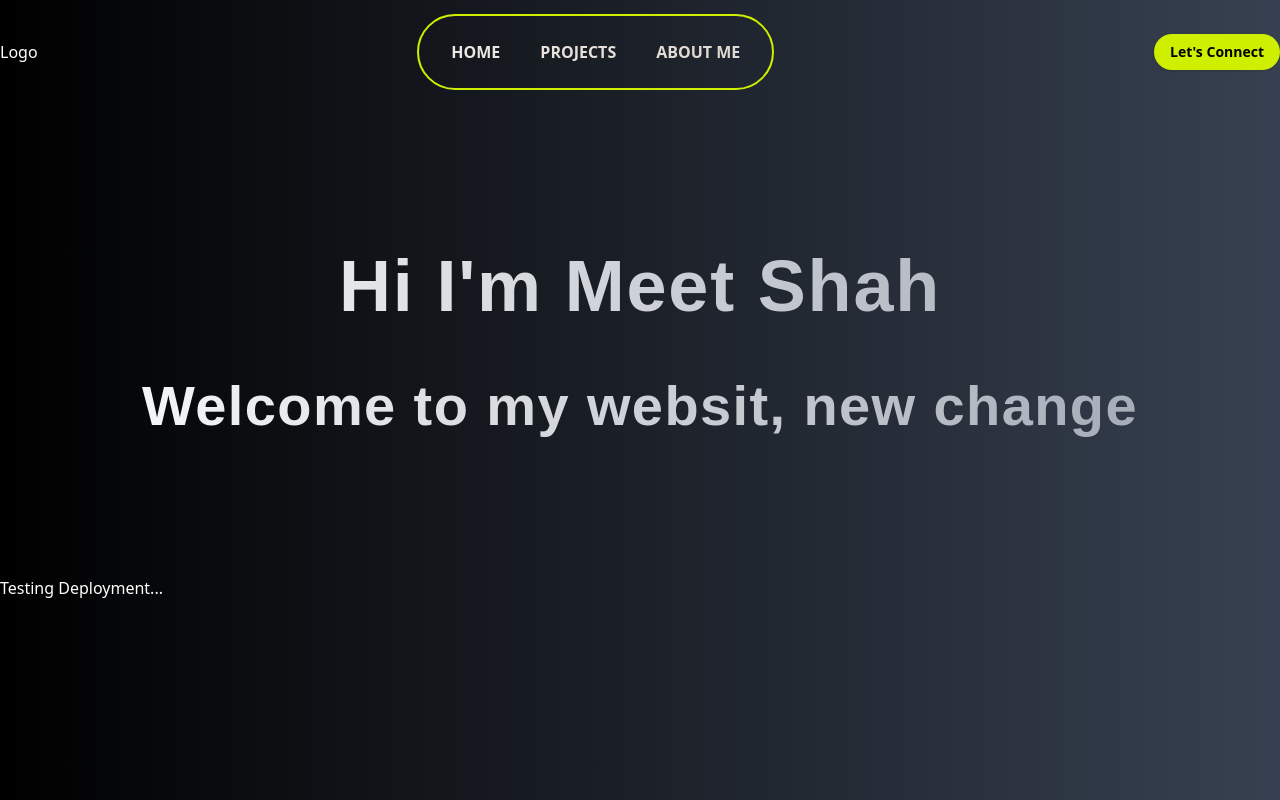
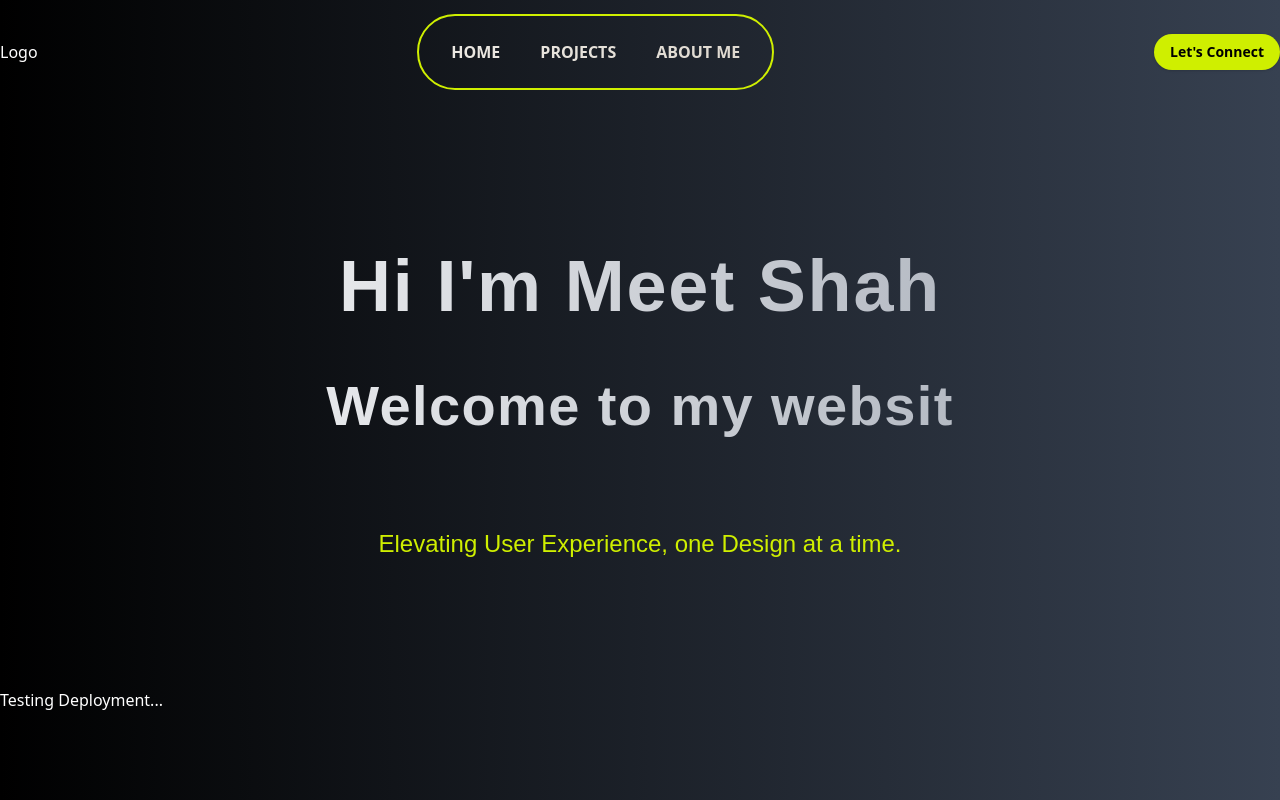
Before and after one commit to KaustubhTrivedi/meet-portfolio, a React (Vite) app in the folder frontend/: page / in a window 1280 px wide. Built offline with nearby package versions, Linux system fonts and the light colour scheme.

Commit message:
removed temporary stuff

```diff
--- a/frontend/src/components/home/Hero.tsx
+++ b/frontend/src/components/home/Hero.tsx
@@ -29,8 +29,9 @@ const Hero = () => {
       variants={container}
       initial="hidden"
       animate="show"
-      className="text-white text-center py-12 sm:py-16 md:py-24 lg:py-32"
+      className="text-white text-center py-12 sm:py-16 md:py-24 lg:py-32 space-y-20"
     >
+      <div>
         <motion.h1
           variants={item}
           className="text-[32px] sm:text-[42px] md:text-[56px] lg:text-[72px]
@@ -50,8 +51,12 @@ const Hero = () => {
         tracking-wide bg-gradient-to-r from-white to-gray-400
         bg-clip-text text-transparent"
         >
-        Welcome to my websit, new change
+          Welcome to my websit
         </motion.h1>
+      </div>
+      <motion.p className="font-poppins font-medium text-2xl text-[#CFEF00]">
+        Elevating User Experience, one Design at a time.
+      </motion.p>
     </motion.div>
   );
 };
```
Lines whose indentation alone changed are shown as unchanged.
